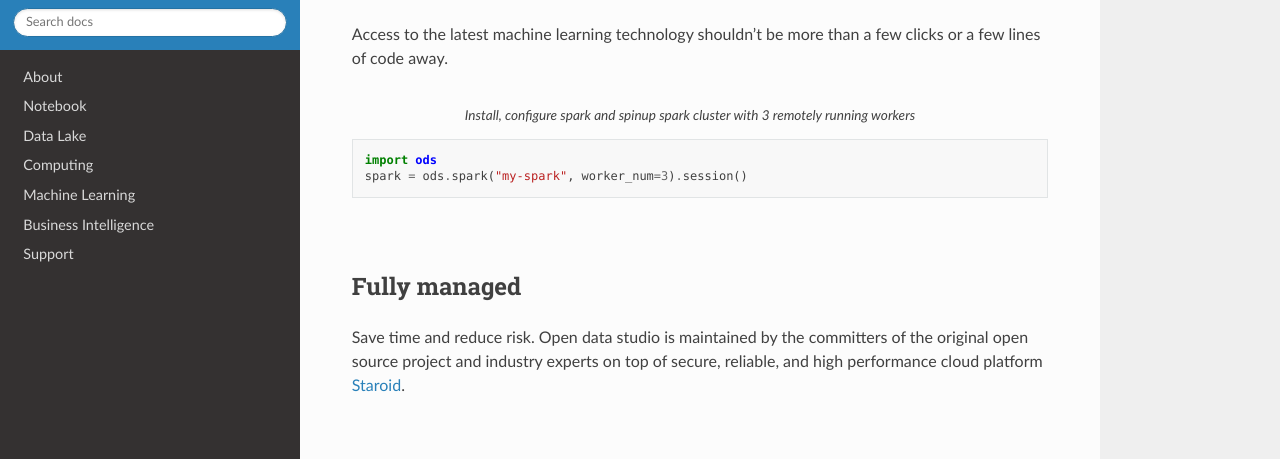
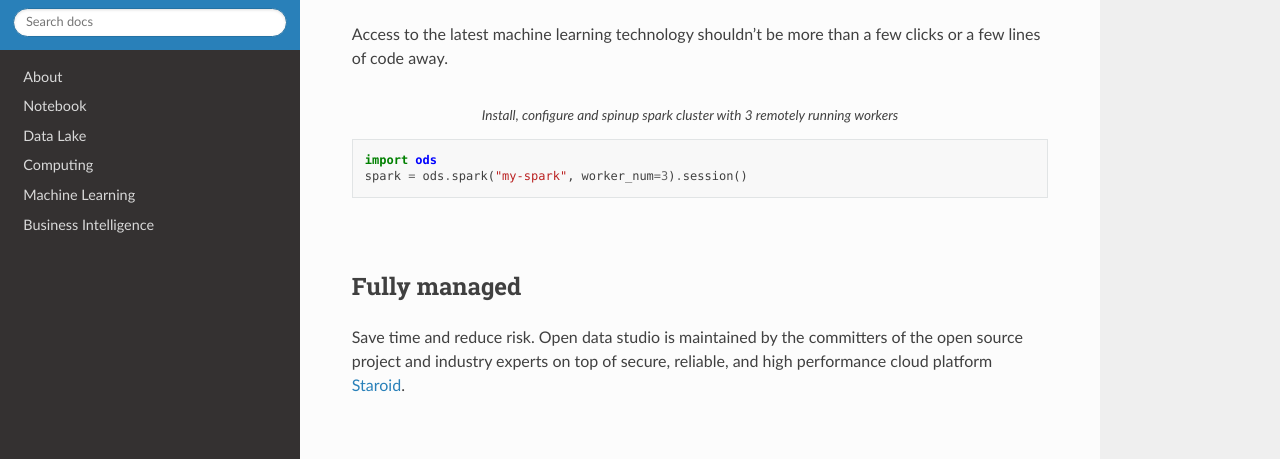
Before and after one commit to open-datastudio/datastudio, a Sphinx documentation site: the page built from docs/index.rst, in a window 1280 px wide and 1400 px high, scrolled down 454 px. Shown: the part 151-610 px from the top of the window. Built offline with Sphinx 7.4.7 and the Read the Docs theme 2.0.0, drawn with Linux system fonts in a browser that asks for light colours.

Commit message:
update a page

```diff
--- a/docs/index.rst
+++ b/docs/index.rst
@@ -41,7 +41,7 @@ Easy of use
 Access to the latest machine learning technology shouldn't be more than a few clicks or a few lines of code away.
 
 .. code-block:: python
-   :caption: Install, configure spark and spinup spark cluster with 3 remotely running workers
+   :caption: Install, configure and spinup spark cluster with 3 remotely running workers
 
    import ods
    spark = ods.spark("my-spark", worker_num=3).session()
@@ -53,7 +53,7 @@ Fully managed
 -------------
 
 Save time and reduce risk.
-Open data studio is maintained by the committers of the original open source project and industry experts
+Open data studio is maintained by the committers of the open source project and industry experts
 on top of secure, reliable, and high performance cloud platform Staroid_.
 
 |
@@ -76,7 +76,6 @@ When you need, fork and get your own version of managed service!
    computing/index
    machine-learning/index
    business-intelligence/index
-   support/index
 
 .. include:: ./ref.rst
 
```
